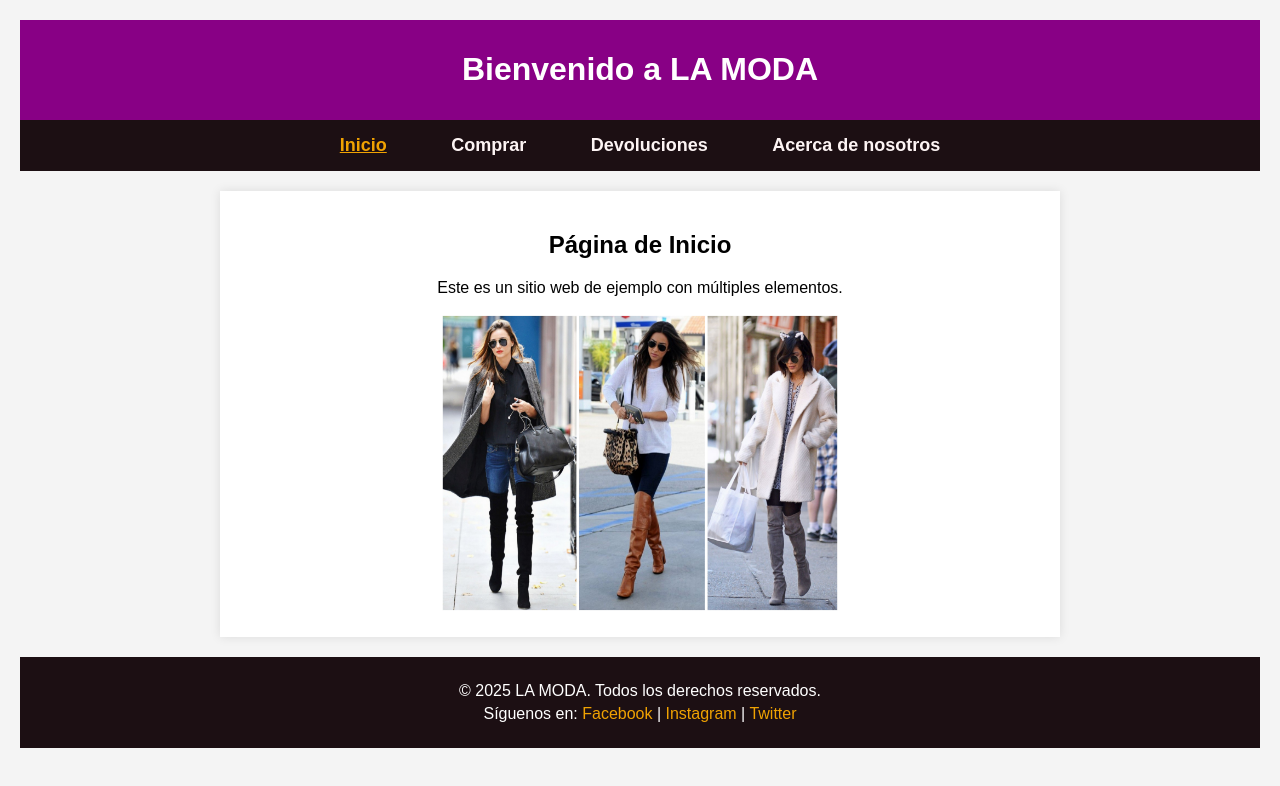
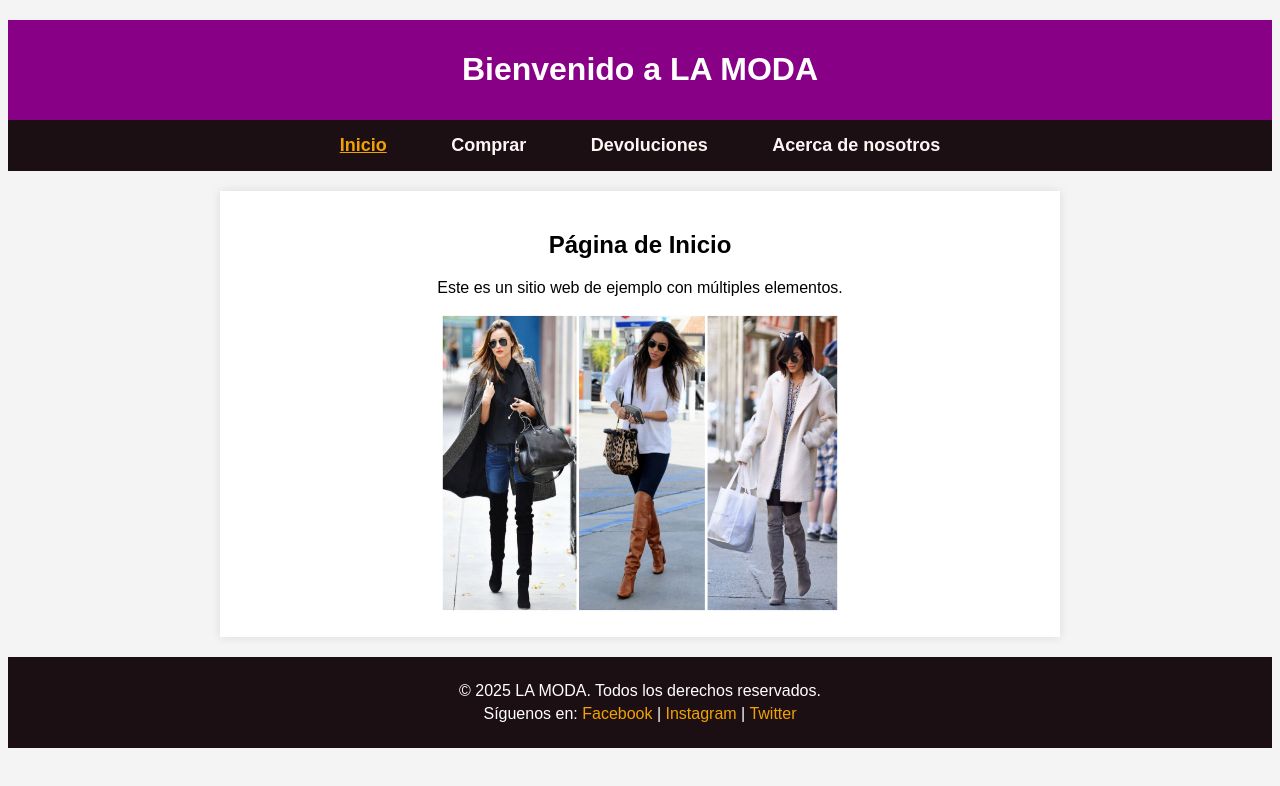
Before and after one commit to NoemiGNG/SITIO_WEB, a plain HTML site: page index.html in a window 1280 px wide. Drawn offline with Linux system fonts and the light colour scheme.

Commit message:
Modificaciones de precarga

```diff
--- a/CSS/index.css
+++ b/CSS/index.css
@@ -1,5 +1,5 @@
 body {
-    margin: 20px;
+    margin-top: 20px;
     padding: 0;
     text-align: center;
     background-color: #f4f4f4;
--- a/index.html
+++ b/index.html
@@ -6,6 +6,9 @@
     <title>IHC</title>
     <link rel="stylesheet" href="./CSS/index.css">
     <link rel="icon" type="image/png" href="./images/bnb_crypto_icon_264371.png">
+    <link rel="preload" href="./CSS/index.css" as="style">
+    <link rel="preload" href="./images/como-vestir-bien.jpg" as="image">
+    <link rel="preload" href="./images/bnb_crypto_icon_264371.png" as="image">
 </head>
 <body>
     <header>
```
Also changed, not shown: about.html (+2 -0 lines), comprar.html (+3 -0 lines), devoluciones.html (+3 -0 lines).
